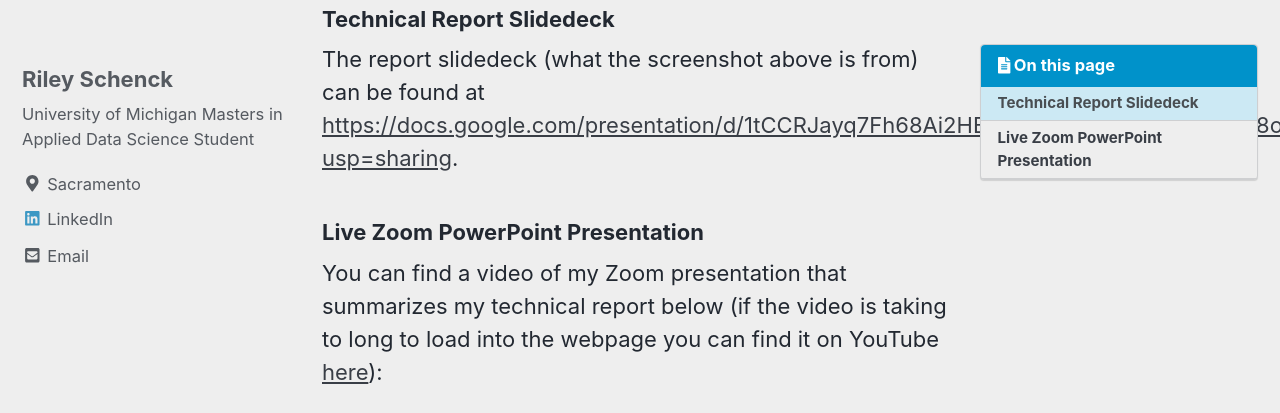
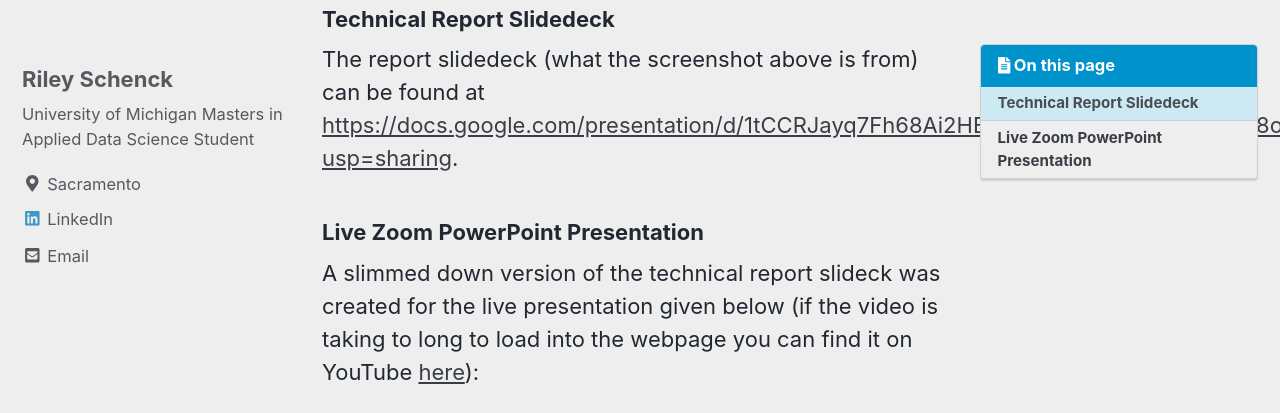
Before and after one commit to rileyschenck/website, a Jekyll site: the page built from _posts/2023-03-06-PowerPoint.md, in a window 1280 px wide and 900 px high, scrolled down 1190 px, cut to the strip 0-413 px from the top of the window. Built offline with Jekyll 4.4.1, drawn with Linux system fonts in a browser that asks for light colours; cached includes are drawn as plain includes; nearby versions of some CDN libraries; a script that is not in the unit is left out.

Commit message:
Update 2023-03-06-PowerPoint.md

```diff
--- a/_posts/2023-03-06-PowerPoint.md
+++ b/_posts/2023-03-06-PowerPoint.md
@@ -25,6 +25,6 @@ The report slidedeck (what the screenshot above is from) can be found at [https:
 
 ### Live Zoom PowerPoint Presentation
 
-You can find a video of my Zoom presentation that summarizes my technical report below (if the video is taking to long to load into the webpage you can find it on YouTube [here](https://www.youtube.com/watch?v=dg9_cwtIsqE&t=42s&ab_channel=RileySchenck)):
+A slimmed down version of the technical report slideck was created for the live presentation given below (if the video is taking to long to load into the webpage you can find it on YouTube [here](https://www.youtube.com/watch?v=dg9_cwtIsqE&t=42s&ab_channel=RileySchenck)):
 
 {% include youtube.html id="dg9_cwtIsqE" %}
```
